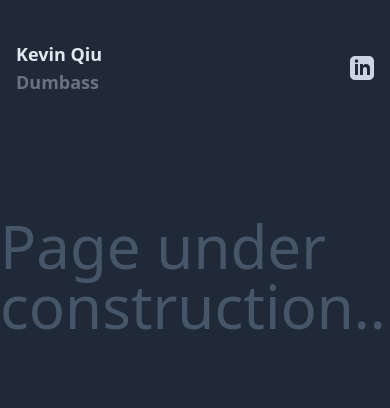
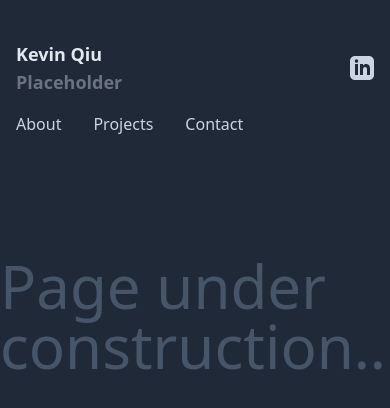
Before and after one commit to kzqiu/portfolio, a Next.js app: page / in a window 390 px wide. Shown: the top 408 px of the page. Built offline with nearby package versions, Linux system fonts and the light colour scheme.

Commit message:
Adjusted Navbar component.

```diff
--- a/components/navbar.js
+++ b/components/navbar.js
@@ -10,7 +10,7 @@ export default function Navbar() {
                     <a>
                         <div className="flex flex-col">
                             <h1 className="text-lg font-semibold text-slate-200 hover:text-gray-500">Kevin Qiu</h1>
-                            <h1 className="text-lg font-semibold text-gray-500">Dumbass</h1>
+                            <h1 className="text-lg font-semibold text-gray-500">Placeholder</h1>
                         </div>
                     </a>
                 </Link>
@@ -31,6 +31,17 @@ export default function Navbar() {
                     </a>
                 </div>
             </div>
+            <div className="space-x-8 block md:hidden mt-4">
+                <Link href="../about">
+                    <a className={`text-base text-slate-300 hover:text-gray-500 ${router.asPath === "/about" ? "font-bold" : "font-medium"}`}>About</a>
+                </Link>
+                <Link href="../projects">
+                    <a className={`text-base text-slate-300 hover:text-gray-500 ${router.asPath === "/projects" ? "font-bold" : "font-medium"}`}>Projects</a>
+                </Link>
+                <Link href="../contact">
+                    <a className={`text-base text-slate-300 hover:text-gray-500 ${router.asPath === "/contact" ? "font-bold" : "font-medium"}`}>Contact</a>
+                </Link>
+            </div>
         </div>
     );
 }
```
